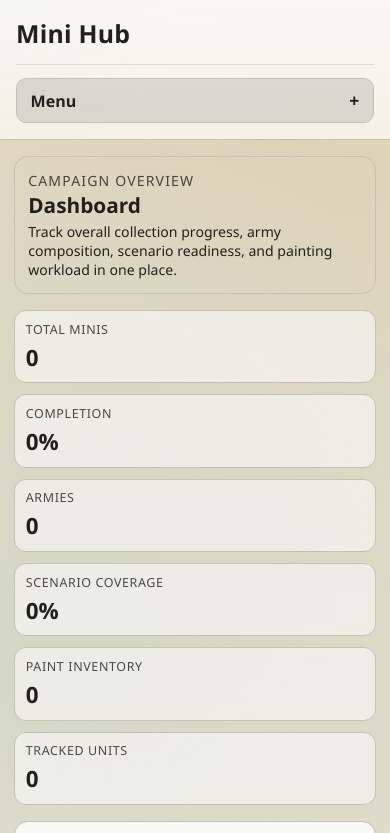
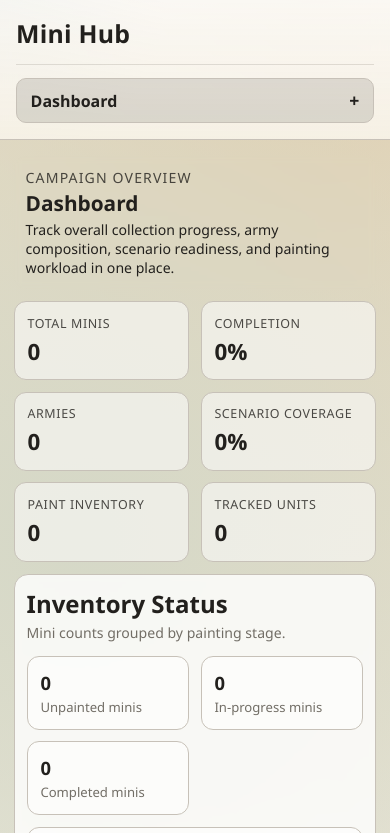
Before and after one commit to mikeslee7117-dot/Mini-Hub, a website: page index.html in a window 390 px wide. Shown: the top 833 px of the page. Drawn offline with Linux system fonts and the light colour scheme; no server answers.

Commit message:
Refine mobile dashboard and tracker layout

```diff
--- a/index.html
+++ b/index.html
@@ -184,6 +184,7 @@
   </div>
 
   <script src="cloud-sync.js"></script>
+  <script src="ui.js"></script>
   <script src="dashboard.js"></script>
 </body>
 </html>
--- a/styles.css
+++ b/styles.css
@@ -299,7 +299,7 @@ body {
 .stat-card {
   border: 1px solid var(--line);
   border-radius: 12px;
-  padding: 0.6rem 0.7rem;
+  padding: 0.8rem;
   background: rgba(255, 255, 255, 0.55);
 }
 
@@ -319,6 +319,7 @@ body {
 
 .dashboard-hero {
   padding: 0;
+  border: 0;
   background: transparent;
   color: var(--ink);
   box-shadow: none;
@@ -396,7 +397,7 @@ body {
 .dashboard-focus-item {
   border: 1px solid var(--line);
   border-radius: 12px;
-  padding: 0.75rem 0.8rem;
+  padding: 0.8rem;
   background: rgba(255, 255, 255, 0.52);
 }
 
@@ -462,12 +463,13 @@ body {
   display: grid;
   grid-template-columns: repeat(3, minmax(0, 1fr));
   gap: 0.7rem;
+  margin-bottom: 0.75rem;
 }
 
 .dashboard-inline-card {
   border: 1px solid var(--line);
   border-radius: 12px;
-  padding: 0.7rem 0.8rem;
+  padding: 0.8rem;
   background: rgba(255, 255, 255, 0.52);
 }
 
@@ -1195,6 +1197,10 @@ dialog::backdrop {
     grid-template-columns: 1fr;
   }
 
+  #summary {
+    grid-template-columns: repeat(2, minmax(0, 1fr));
+  }
+
   .row-actions {
     flex-wrap: nowrap;
     gap: 0.35rem;
@@ -1265,8 +1271,9 @@ dialog::backdrop {
   }
 
   .dashboard-summary,
+  #summary,
   .dashboard-inline-stats {
-    grid-template-columns: 1fr;
+    grid-template-columns: repeat(2, minmax(0, 1fr));
   }
 
   .table-wrap table {
--- a/ui.js
+++ b/ui.js
@@ -40,12 +40,28 @@ initUiHelpers();
 
 function initUiHelpers() {
   applyCompactDensity();
+  syncMenuToggleLabel();
   ensureToastRoot();
   bindGlobalToasts();
   wireGlobalDialogCloses();
 
   window.appToast = showToast;
   window.appConfirmDelete = confirmDelete;
+}
+
+function syncMenuToggleLabel() {
+  const menuToggle = document.querySelector(".menu-toggle");
+  const activeLink = document.querySelector(".site-nav .nav-link--active");
+  if (!(menuToggle instanceof HTMLElement) || !(activeLink instanceof HTMLElement)) {
+    return;
+  }
+
+  const pageLabel = String(activeLink.textContent || "").trim();
+  if (!pageLabel) {
+    return;
+  }
+
+  menuToggle.textContent = pageLabel;
 }
 
 function bindGlobalToasts() {
```
Also changed, not shown: recovery.html (+1 -0 lines).
